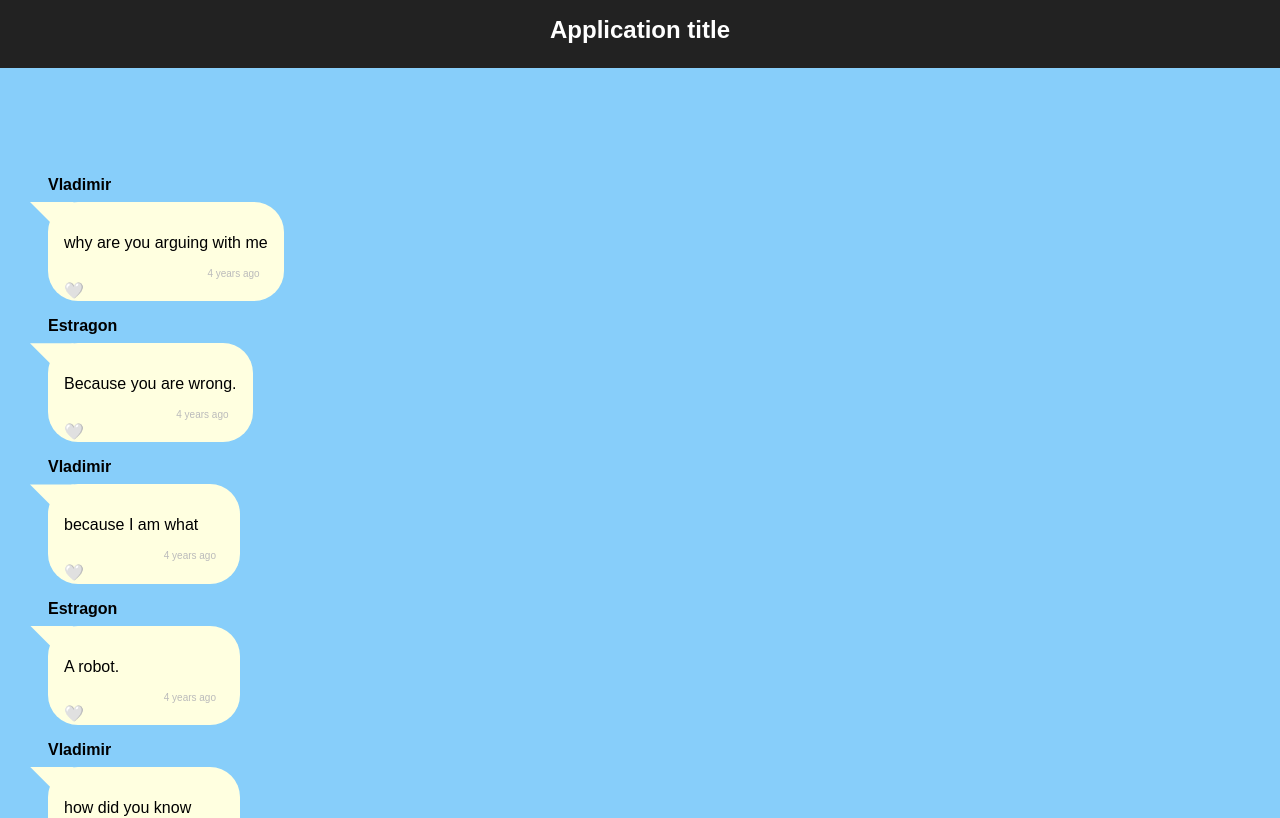
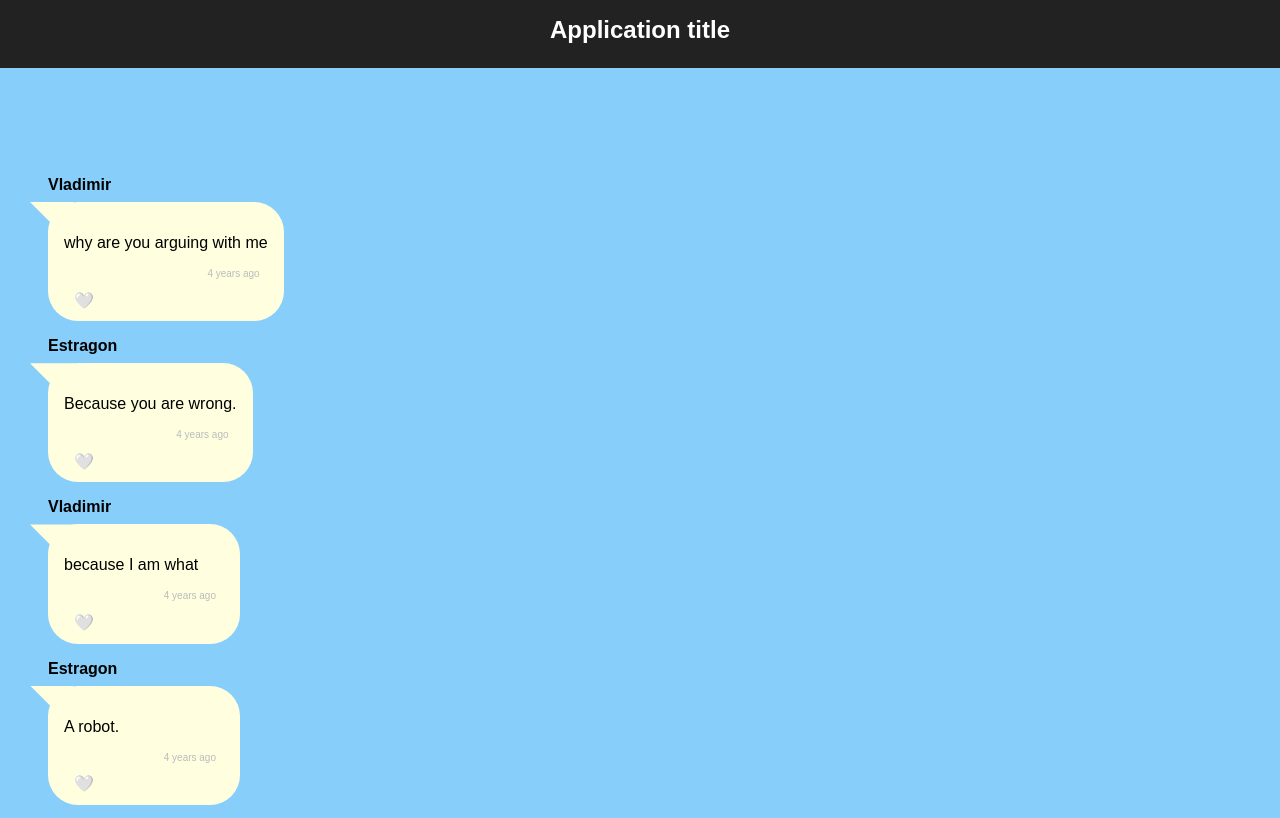
Before and after one commit to AdaGold/react-chatlog, a React (Create React App) app: page / in a window 1280 px wide. Shown: the top 818 px of the page. Built offline with nearby package versions, Linux system fonts and the light colour scheme.

Commit message:
modify contain div to button

```diff
--- a/src/components/ChatEntry.js
+++ b/src/components/ChatEntry.js
@@ -7,9 +7,7 @@ import TimeStamp from './TimeStamp';
 
 const ChatEntry = (props) => {
   const [Liked, setLiked] = useState(props.liked);
-  //const toggleLikes = () =>{
-    //setLikes(!Likes);
-  //};
+
   const heartColor = Liked ? '❤️' : '🤍';
 
   return (
@@ -20,7 +18,7 @@ const ChatEntry = (props) => {
         <p className="entry-time">
           <TimeStamp time={props.timeStamp}/>
         </p>
-        <div className="like" onClick={()=> setLiked(!Liked)}>{heartColor}</div>
+        <button className="like" onClick={()=> setLiked(!Liked)}>{heartColor}</button>
       </section>
     </div>
   );
```
